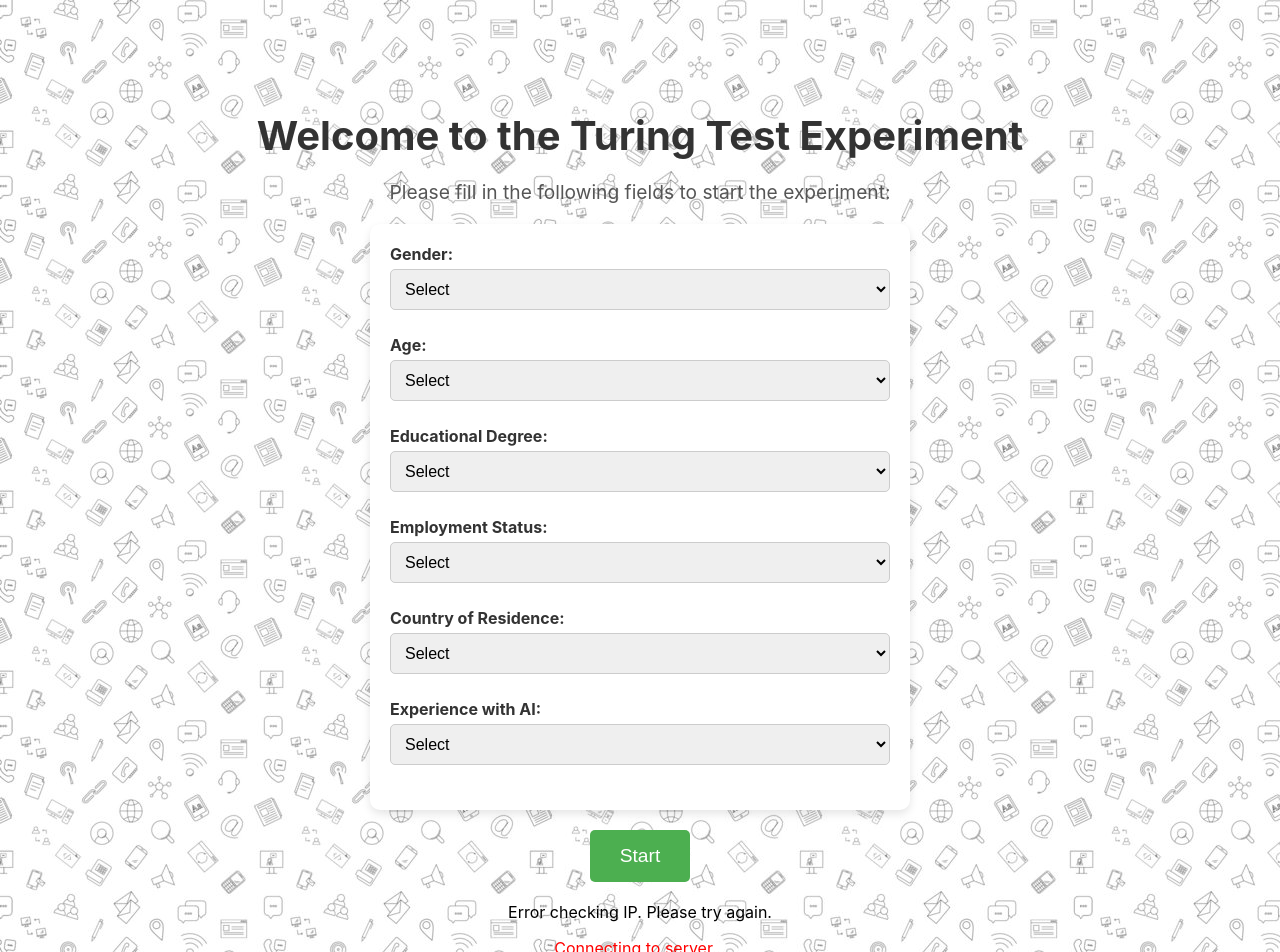
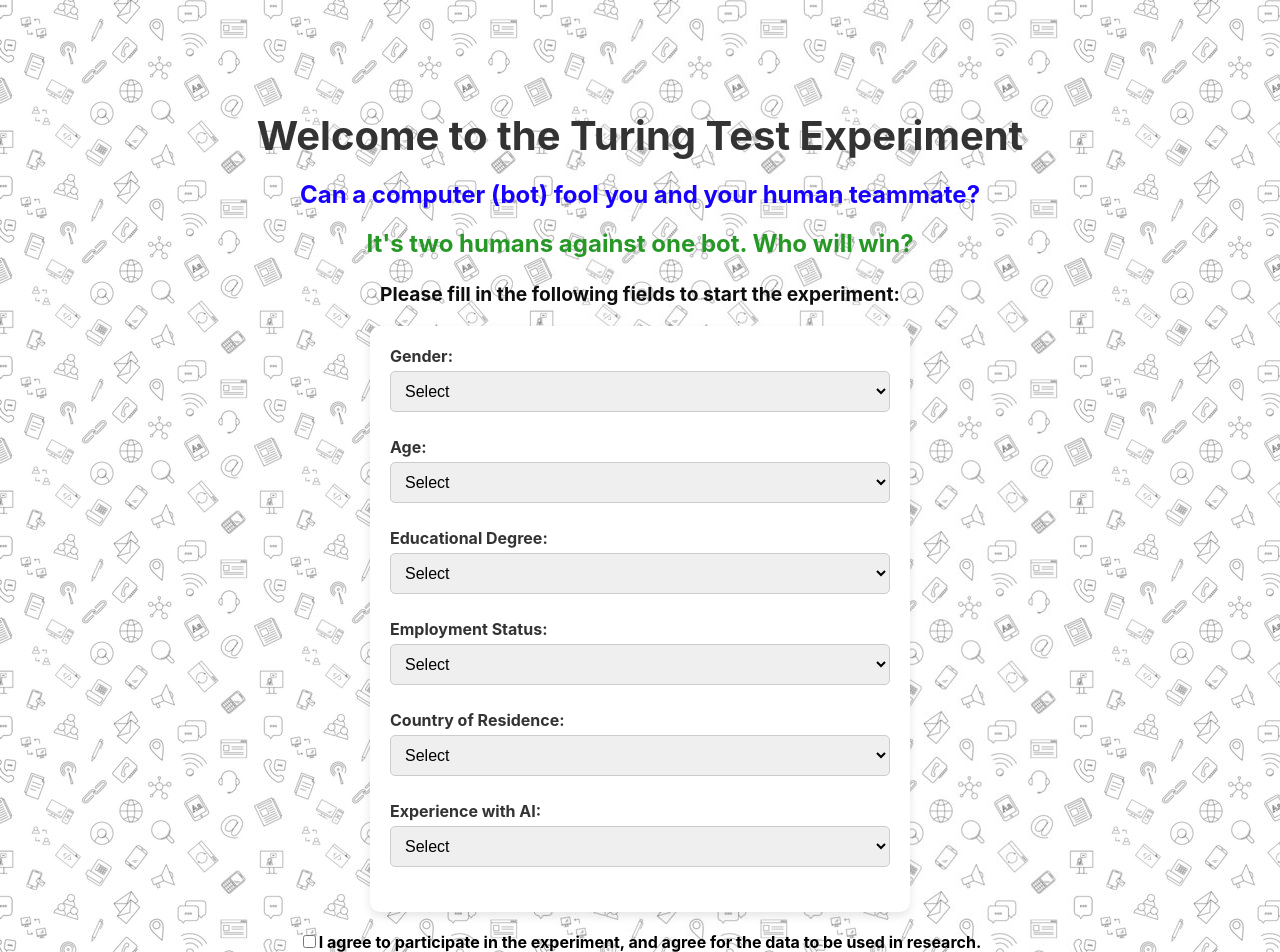
Before and after one commit to AviRahimov/Turing-Test-website-version-2, a React (Create React App) app in the folder frontend/: page / in a window 1280 px wide. Shown: the top 952 px of the page. Built offline with nearby package versions, Linux system fonts and the light colour scheme; no server answers.

Commit message:
Improved the chat experience and the home page

```diff
--- a/frontend/src/components/ChatPage.js
+++ b/frontend/src/components/ChatPage.js
@@ -15,6 +15,7 @@ function ChatPage() {
   const { pairId, role, userId } = location.state || {};
 
   const [currentPersona, setCurrentPersona] = useState(null);
+  const [messageQueue, setMessageQueue] = useState([]); // Queue for tester messages
 
   const [messages, setMessages] = useState([]); // Chat with experimenter
   const [botMessages, setBotMessages] = useState([]); // Chat with bot
@@ -56,9 +57,16 @@ function ChatPage() {
     }
   };
 
+  const addToMessageQueue = (message) => {
+      setMessageQueue((prevQueue) => [...prevQueue, message]);
+  };
+
   const handleKeyPressBot = (e) => {
     if (e.key === 'Enter') {
-      sendMessageToBot().then(() => console.log('Message sent to bot'));
+        const newMessage = { sender: role, content: messageToBot };
+        setBotMessages((prevBotMessages) => [...prevBotMessages, newMessage]); // Display each tester message
+        addToMessageQueue(messageToBot);
+        setMessageToBot('');
     }
   };
 
@@ -362,21 +370,37 @@ useEffect(() => {
     setMessageToExperimenter('');
   };
 
+  // Message queue for bot messages
+  useEffect(() => {
+    const processQueue = () => {
+        if (messageQueue.length > 0) {
+            const combinedMessage = messageQueue.join(' ');
+            sendMessageToBotQueue(combinedMessage);
+            setMessageQueue([]);
+        }
+    };
+
+    const interval = setInterval(processQueue, 5000); // Process queue every 5 seconds
+
+    return () => clearInterval(interval);
+  }, [messageQueue]);
+
+
   // Send a message to the bot
-  const sendMessageToBot = async () => {
-    if (!messageToBot.trim()) return;
+  const sendMessageToBotQueue = async (message) => {
+    // if (!messageToBot.trim()) return;
 
-    const newMessage = { sender: role, content: messageToBot };
-    setBotMessages((prevBotMessages) => [...prevBotMessages, newMessage]);
-
-    // Clear the input immediately after sending the message
-    setMessageToBot('');
-
-    // Get conversation history
-    const conversationHistory = botMessages.map(msg => ({
-        role: msg.sender === 'bot' ? 'assistant' : 'user',
-        content: msg.content
-    }));
+    // const newMessage = { sender: role, content: message };
+    // setBotMessages((prevBotMessages) => [...prevBotMessages, newMessage]);
+    //
+    // // Clear the input immediately after sending the message
+    // // setMessageToBot('');
+    //
+    // // Get conversation history
+    // const conversationHistory = botMessages.map(msg => ({
+    //     role: msg.sender === 'bot' ? 'assistant' : 'user',
+    //     content: msg.content
+    // }));
 
     try {
         // Get random persona if not already set
@@ -392,8 +416,11 @@ useEffect(() => {
                 temperature: 0.9,
                 messages: [
                     createSystemPrompt(currentPersona.name, currentPersona.gender, currentPersona.age),
-                    ...conversationHistory,
-                    { role: 'user', content: messageToBot }
+                    ...botMessages.map((msg) => ({
+                        role: msg.sender === 'bot' ? 'assistant' : 'user',
+                        content: msg.content
+                    })),
+                    { role: 'user', content: message }
                 ],
             },
             {
@@ -407,12 +434,17 @@ useEffect(() => {
         // Wait for both API response and calculated delay
         const [response] = await Promise.all([
             apiCall,
-            new Promise(resolve =>
-                setTimeout(resolve, calculateReplyDelay(messageToBot))
-            )
+            apiCall.then(response => {
+              const botReply = response.data.choices[0].message.content;
+              return new Promise((resolve) => setTimeout(resolve, calculateReplyDelay(botReply)));
+            })
         ]);
 
+        // Log the API response
+        console.log('API Response:', response.data);
+
         const botReply = response.data.choices[0].message.content;
+
 
         // Add bot's response
         setBotMessages((prevBotMessages) => [
@@ -595,7 +627,7 @@ useEffect(() => {
               placeholder="Type your message here..."
               className="input-box"
             />
-            <button onClick={sendMessageToBot} className="send-button">
+            <button onClick={sendMessageToBotQueue} className="send-button">
               Send
             </button>
           </div>
--- a/frontend/src/components/FeedbackPage.js
+++ b/frontend/src/components/FeedbackPage.js
@@ -5,7 +5,7 @@ import config from "./config";
 const FeedbackPage = () => {
   const location = useLocation();
   const {realIdentityA, realIdentityB, guessCandidateA, guessCandidateB, userId, code, role, pairId } = location.state || {};
-  console.log("THe user id in the feedback page is", userId);
+  console.log("The user id in the feedback page is", userId);
 
   const navigate = useNavigate();
   const [formData, setFormData] = useState({
--- a/frontend/src/components/HomePage.css
+++ b/frontend/src/components/HomePage.css
@@ -106,3 +106,37 @@
     opacity: 1;
   }
 }
+
+.subtitle {
+    color: #1700fd; /* Adjust the color as needed */
+    font-weight: bold;
+    font-size: 1.5em; /* Adjust the size as needed */
+    margin-top: 10px; /* Space between the title and subtitle */
+    text-align: center; /* Center align the subtitle */
+}
+
+.subtitle2 {
+    color: #269825; /* Adjust the color as needed */
+    font-weight: bold;
+    font-size: 1.5em; /* Adjust the size as needed */
+    margin-top: 10px; /* Space between the title and subtitle */
+    text-align: center; /* Center align the subtitle */
+}
+
+.instructions {
+    font-size: 1.2em; /* Adjust the size as needed */
+    font-weight: bold;
+    margin-bottom: 20px; /* Space between the subtitle and instructions */
+    color: #0e0e0e; /* Adjust the color as needed */
+}
+
+
+.agreement-checkbox {
+    font-weight: bold;
+    margin: 20px 0;
+}
+
+button[disabled] {
+    background-color: #ccc;
+    cursor: not-allowed;
+}
--- a/frontend/src/components/HomePage.js
+++ b/frontend/src/components/HomePage.js
@@ -27,6 +27,7 @@ function HomePage() {
     country: '',
     aiExperience: ''
   });
+  const [agreedToParticipate, setAgreedToParticipate] = useState(false);
   const [isSubmitting, setIsSubmitting] = useState(false);
   const [socketConnected, setSocketConnected] = useState(socket.connected);
   const [status, setStatus] = useState('');
@@ -104,7 +105,9 @@ function HomePage() {
       }
     };
 
+    if (config.CHECK_IP){
         checkIP();
+    }
 
     return () => {
       socket.off('connect', handleConnect);
@@ -115,6 +118,12 @@ function HomePage() {
       socket.off('ip_blocked');
     };
   }, [navigate, isBlocked]);
+
+  const handleCheckboxChange = (e) => {
+      if (!agreedToParticipate) {
+          setAgreedToParticipate(e.target.checked);
+      }
+  };
 
   const handleChange = (e) => {
     const { name, value } = e.target;
@@ -173,6 +182,8 @@ function HomePage() {
             </div>
         )}
         <h1 className="header">Welcome to the Turing Test Experiment</h1>
+        <h2 className="subtitle">Can a computer (bot) fool you and your human teammate?</h2>
+        <h3 className="subtitle2">It's two humans against one bot. Who will win?</h3>
         <p className="instructions">Please fill in the following fields to start the experiment:</p>
 
         {!isBlocked && (
@@ -244,10 +255,20 @@ function HomePage() {
                   </select>
                 </label>
               </form>
+              <div className="agreement-checkbox">
+                <label>
+                  <input
+                      type="checkbox"
+                      checked={agreedToParticipate}
+                      onChange={handleCheckboxChange}
+                  />
+                  I agree to participate in the experiment, and agree for the data to be used in research.
+                </label>
+              </div>
               <button
                   className="start-button"
                   onClick={handleStart}
-            disabled={isSubmitting}
+                  disabled={isSubmitting || !agreedToParticipate}
               >
                 Start
               </button>
@@ -258,7 +279,7 @@ function HomePage() {
           {socketConnected ? 'Connected to server' : 'Connecting to server...'}
         </p>
         {socketConnected && Object.values(formData).some(value => value === '') && (
-        <p className="status-warning">Please fill in all fields to start</p>
+            <p className="status-warning"></p>
         )}
       </div>
   );
```
Also changed, not shown: 14 other files (tests, documents, lock files or other folders). Lines whose indentation alone changed are shown as unchanged.
